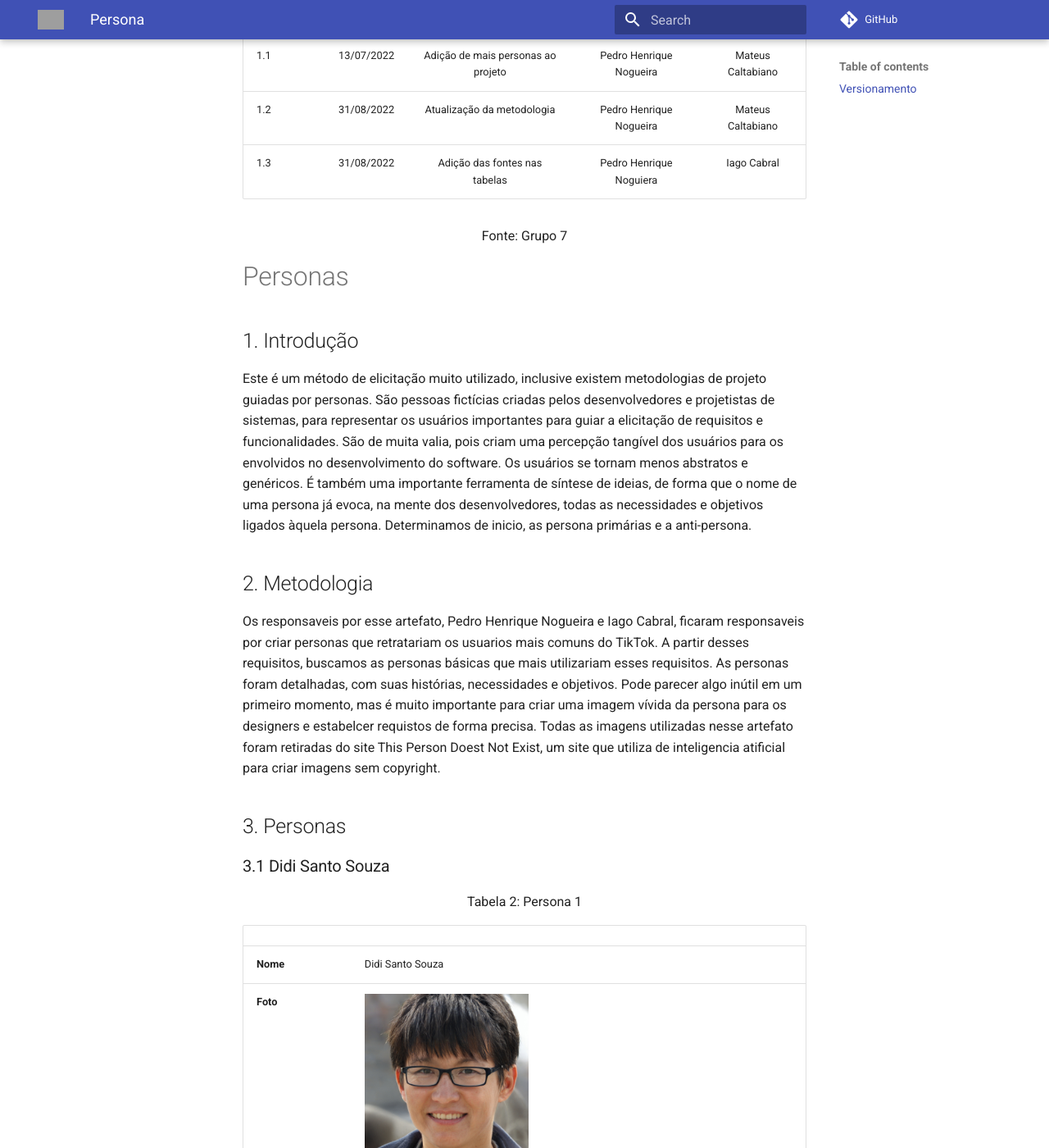
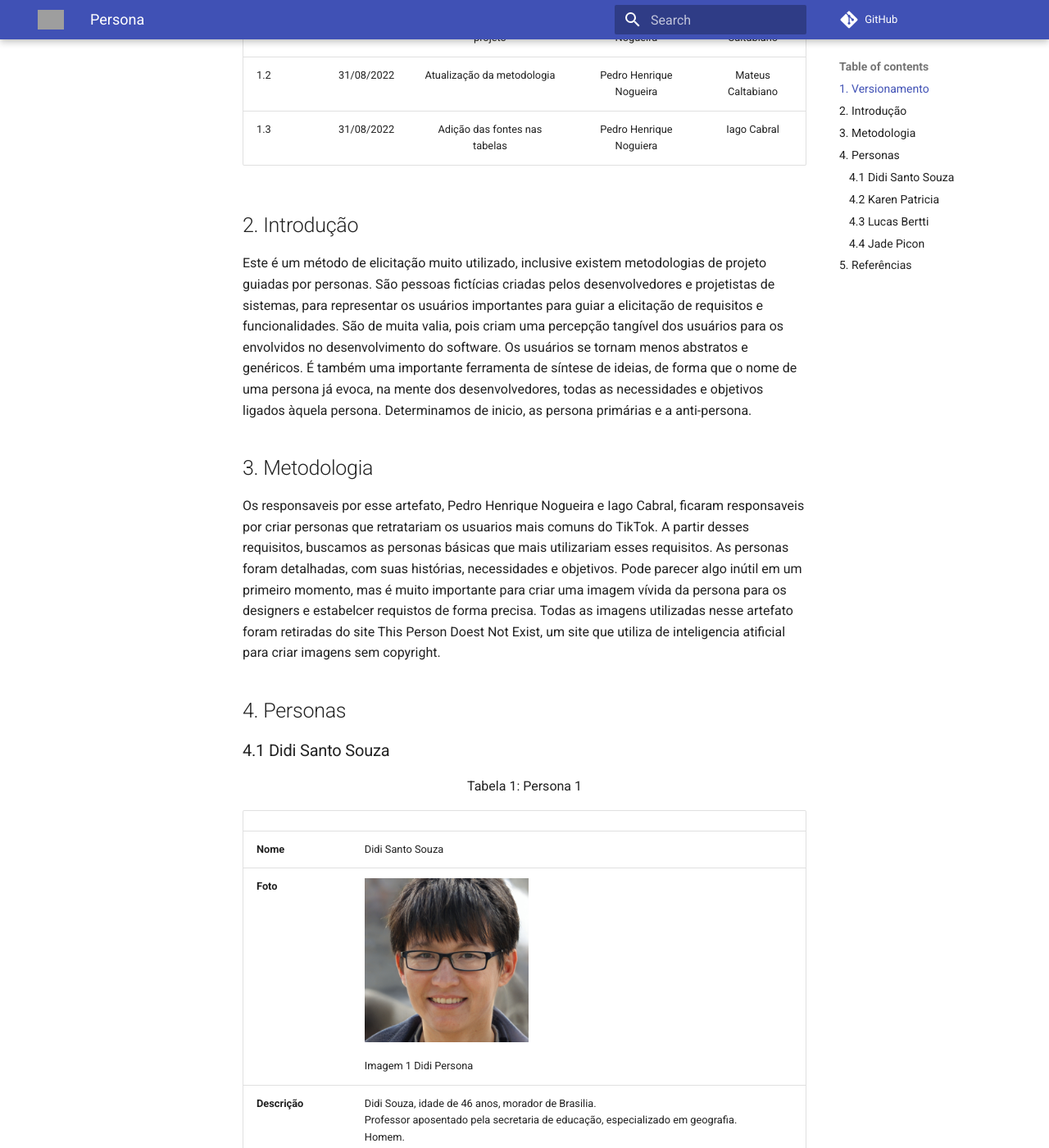
Before and after one commit to Requisitos-de-Software/2022.1-TikTok, an MkDocs documentation site: the page built from docs/elicitação/personas.md, in a window 1280 px wide and 1400 px high, scrolled down 387 px. Shown: the whole window at 82% size. Built offline with MkDocs 1.6.1 and Material for MkDocs 9.7.7, drawn with Linux system fonts in a browser that asks for light colours; comment, search, counter and statistics services are not loaded; some of the changed text lies outside the part shown; grey boxes are pictures that could not be loaded.

Commit message:
#82 - Padronizar documento de personas

```diff
--- a/docs/elicitação/personas.md
+++ b/docs/elicitação/personas.md
@@ -1,10 +1,6 @@
 # Persona
 
-## Versionamento
-
-<div style="text-align: center">
-<p>Tabela 1: Versionamento</p>
-</div>
+## 1. Versionamento
 
 | Versão | Data | Modificação | Autor | Revisor |
 |-|-|:-:|:-:|:-:|
@@ -12,29 +8,24 @@
 | 1.1 | 13/07/2022 | Adição de mais personas ao projeto | Pedro Henrique Nogueira| Mateus Caltabiano |
 | 1.2 | 31/08/2022 | Atualização da metodologia | Pedro Henrique Nogueira | Mateus Caltabiano |
 | 1.3 | 31/08/2022 | Adição das fontes nas tabelas | Pedro Henrique Noguiera | Iago Cabral |
-<div style="text-align: center">
-<p>Fonte: Grupo 7</p>
-</div>
 
-# Personas
-
-## 1. Introdução
+## 2. Introdução
   Este é um método de elicitação muito utilizado, inclusive existem metodologias de projeto guiadas por personas. São pessoas fictícias criadas pelos desenvolvedores e projetistas de sistemas, para representar os usuários importantes para guiar a elicitação de requisitos e funcionalidades. São de muita valia, pois criam uma percepção tangível dos usuários para os envolvidos no desenvolvimento do software. Os usuários se tornam menos abstratos e genéricos. É também uma importante ferramenta de síntese de ideias, de forma que o nome de uma persona já evoca, na mente dos desenvolvedores, todas as necessidades e objetivos ligados àquela persona. Determinamos de inicio, as persona primárias e a anti-persona.
 
-## 2. Metodologia
+## 3. Metodologia
 Os responsaveis por esse artefato, Pedro Henrique Nogueira e Iago Cabral, ficaram responsaveis por criar personas que retratariam os usuarios mais comuns do TikTok. A partir desses requisitos, buscamos as personas básicas que mais utilizariam esses requisitos. As personas foram detalhadas, com suas histórias, necessidades e objetivos. Pode parecer algo inútil em um primeiro momento, mas é muito importante para criar uma imagem vívida da persona para os designers e estabelcer requistos de forma precisa. Todas as imagens utilizadas nesse artefato foram retiradas do site This Person Doest Not Exist, um site que utiliza de inteligencia atificial para criar imagens sem copyright.
 
-## 3. Personas
+## 4. Personas
 
-### 3.1 Didi Santo Souza
+### 4.1 Didi Santo Souza
 <div style="text-align: center">
-<p>Tabela 2: Persona 1</p>
+<p>Tabela 1: Persona 1</p>
 </div>
 
 |     |                                                                                   |
 |:--- | --------------------------------------------------------------------------------- |
 |**Nome**| Didi Santo Souza |
-|  **Foto**   | <img width="200px" src="https://github.com/Requisitos-de-Software/2022.1-TikTok/blob/main/docs/img/persona_didi.png?raw=true"><p>Figura 1 Didi Persona</p>
+|  **Foto**   | <img width="200px" src="https://github.com/Requisitos-de-Software/2022.1-TikTok/blob/main/docs/img/persona_didi.png?raw=true"><p>Imagem 1 Didi Persona</p>
 |**Descrição** | Didi Souza, idade de 46 anos, morador de Brasilia.<br> Professor aposentado pela secretaria de educação, especializado em geografia.<br>Homem. <br>Casado e possui um casal de filhos, Sophia e Lucas. <br>Mora na Asa Norte, Brasilia.|
 |**Status** | Persona primária.|
 |**Objetivos**|Didi nunca se deu muito bem com as novas tecnologias, como computador e smartphones, mas durante a pandemia ele se desafiou e começou a aprender como utiliza-los, pois queria interagir mais com seus filhos, que passam muito tempo nos celulares, em especial no Tik Tok. Sendo assim, Didi instalou o tik tok para aprender a usa-lo. Além disso, está a procura de algo que se relaciona com seus gostos na plataforma e videos que ele julga interessantes.|
@@ -48,11 +39,11 @@ Os responsaveis por esse artefato, Pedro Henrique Nogueira e Iago Cabral, ficara
 <p>Fonte: Iago Cabral</p>
 </div>
 
-### 3.2 Karen Patricia
+### 4.2 Karen Patricia
 
 
 <div style="text-align: center">
-<p>Tabela 3: Anti-persona</p>
+<p>Tabela 2: Anti-persona</p>
 </div>
 
 |     |                                                                                   |
@@ -72,10 +63,10 @@ Os responsaveis por esse artefato, Pedro Henrique Nogueira e Iago Cabral, ficara
 <p>Fonte: Iago Cabral</p>
 </div>
 
-### 3.3 Lucas Bertti
+### 4.3 Lucas Bertti
 
 <div style="text-align: center">
-<p>Tabela 4: Persona 2</p>
+<p>Tabela 3: Persona 2</p>
 </div>
 
 |     |                                                                                   |
@@ -95,10 +86,10 @@ Os responsaveis por esse artefato, Pedro Henrique Nogueira e Iago Cabral, ficara
 <p>Fonte: Pedro Henrique Nogueira</p>
 </div>
 
-### 3.4 Jade Picon
+### 4.4 Jade Picon
 
 <div style="text-align: center">
-<p>Tabela 5: Persona 3</p>
+<p>Tabela 4: Persona 3</p>
 </div>
 
 
@@ -121,7 +112,8 @@ Os responsaveis por esse artefato, Pedro Henrique Nogueira e Iago Cabral, ficara
 <p>Fonte: Pedro Henrique Nogueira</p>
 </div>
 
-## 4. Referências
+## 5. Referências
 
 > This Person Doest Not Exist. Acesso em: 10 de jul. de 2022. . Disponível em: https://thispersondoesnotexist.com <br>
+>
 > TikTok.  Acesso em: 04 de jul. de 2022. Disponível em: https://www.tiktok.com<br>
```
